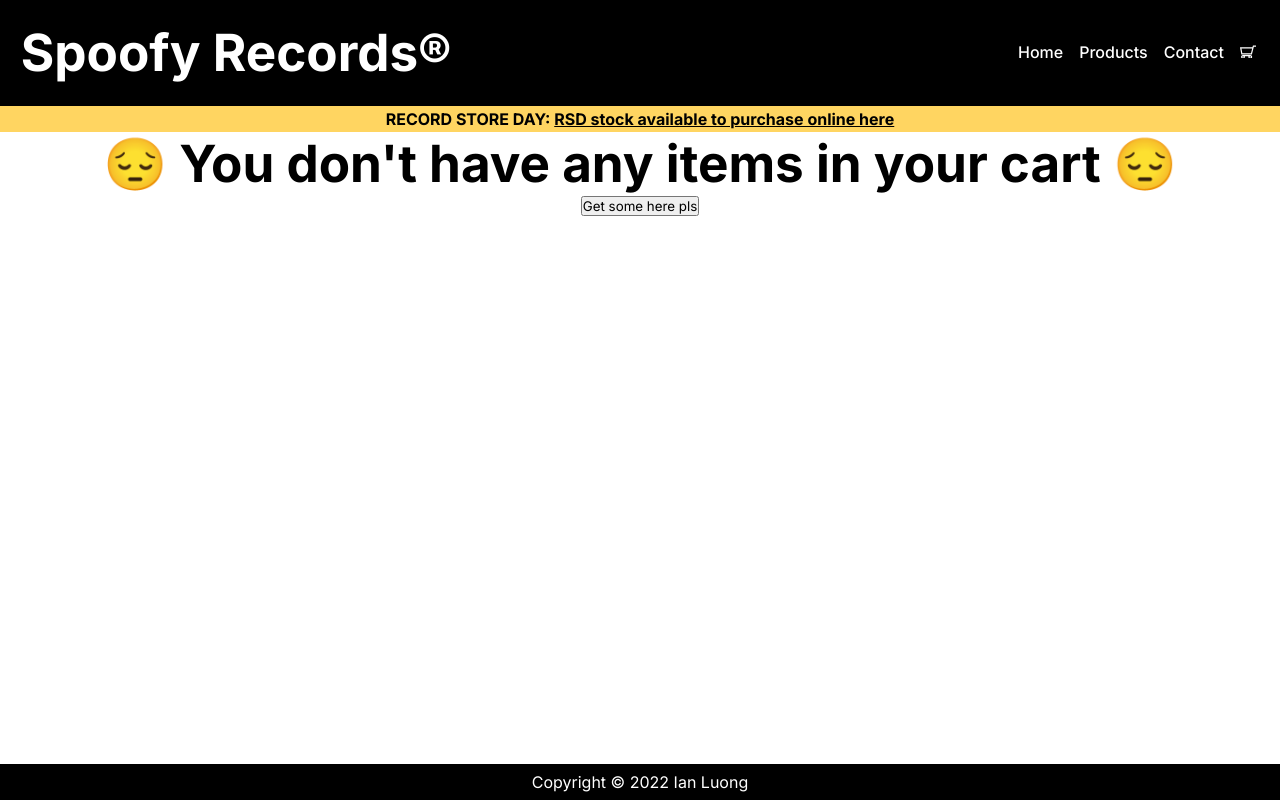
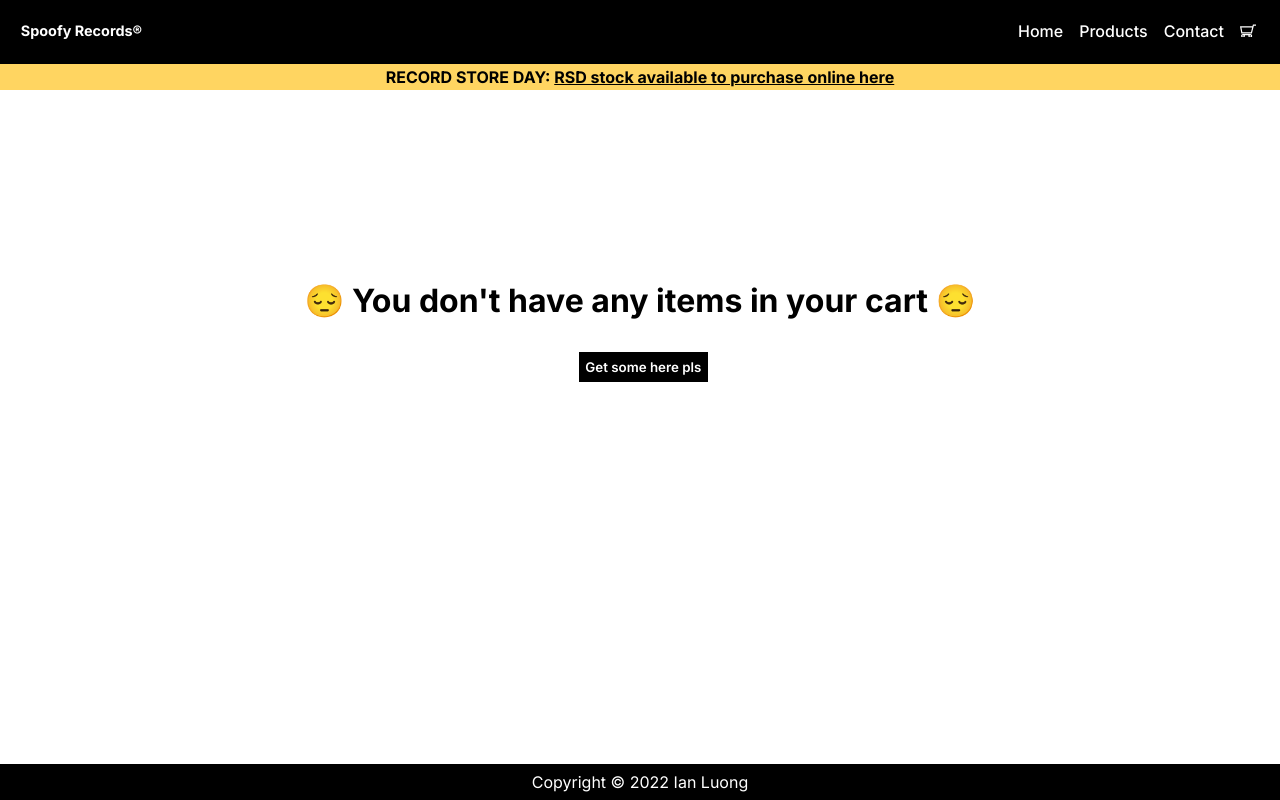
Before and after one commit to IanLuong/shopping-cart, a React (Create React App) app: page /cart in a window 1280 px wide. Built offline with nearby package versions, Linux system fonts and the light colour scheme.

Commit message:
Add empty cart styling

```diff
--- a/src/components/Cart.js
+++ b/src/components/Cart.js
@@ -12,7 +12,7 @@ export default function Cart(props) {
                 <>
                     <h1 className="cart-empty-message">😔 You don't have any items in your cart 😔</h1>
                     <Link to="/products">
-                        <button className="cart-empty-button">Get some here pls</button>
+                        <button className="cart-button">Get some here pls</button>
                     </Link>
                 </> :
                 <>
@@ -22,11 +22,11 @@ export default function Cart(props) {
                         <h4 className="cart-total-value">£{cartTotal}</h4>
                     </div>
                     <div className="cart-buttons">
-                        <button className="clear-button" onClick={props.clearCart}>Clear Cart</button>
+                        <button className="cart-button clear" onClick={props.clearCart}>Clear Cart</button>
                         <Link to="/products">
-                            <button className="continue-button">Continue Shopping</button>
+                            <button className="cart-button continue">Continue Shopping</button>
                         </Link>
-                        <button className="checkout-button">Checkout</button>
+                        <button className="cart-button checkout">Checkout</button>
                     </div>
                 </>}
         </div>
--- a/src/style.css
+++ b/src/style.css
@@ -15,11 +15,15 @@
     justify-content: flex-start;
 }
 
-body {
-    width: 100%;
+.container {
+    margin: auto auto;
 }
 
 /* Typography */
+
+.logo {
+    font-size: .6rem;
+}
 
 nav a {
     color: #FFFFFF;
@@ -32,9 +36,6 @@ nav a:hover, nav a:focus {
     border-bottom: 2px #FFFFFF solid;
 }
 
-h1 {
-    font-size: 4vw;
-}
 
 .link {
     font-weight: 500;
@@ -100,7 +101,7 @@ h1 {
     cursor: pointer;
 }
 
-.cart-item-quantity button {
+.cart-item-quantity button, .cart-button {
     background-color: #000000;
     color: #FFFFFF;
     border: none;
@@ -110,7 +111,8 @@ h1 {
 }
 
 .add-cart-button:hover, .add-cart-button:focus,
-.cart-item-quantity button:hover, .cart-item-quantity button:focus{
+.cart-item-quantity button:hover, .cart-item-quantity button:focus,
+.cart-button:hover, .cart-button:focus {
     background-color: #ffd561;
     color: #000000;
 }
@@ -198,8 +200,7 @@ footer {
     justify-content: space-between;
 }
 
-
-/* Cart */
+/* Cart Page */
 
 .cart {
     display: flex;
@@ -207,12 +208,31 @@ footer {
     align-items: center;
 }
 
+.cart-total {
+
+    text-align: right;
+    margin: auto 1em;
+    align-self: flex-end;
+}
+
+.cart-buttons {
+    margin: 1em;
+    align-self: flex-end;
+}
+
+.cart-button {
+    margin-left: .5em;
+}
+
+/* Cart Item */
+
 .cart-item {
-    width: 90%;
+    width: 95%;
     display: flex;
+    justify-content: space-between;
     align-items: center;
     margin: 1em;
-    padding: 1em;
+    padding: 1em 0;
     border-bottom: 1px #000000 solid;
 }
 
@@ -231,3 +251,9 @@ footer {
     gap: .75em;
     text-align: center;
 }
+
+/* Cart Empty */
+.cart-empty-message {
+    margin-bottom: 1em;
+    text-align: center;
+}
```
